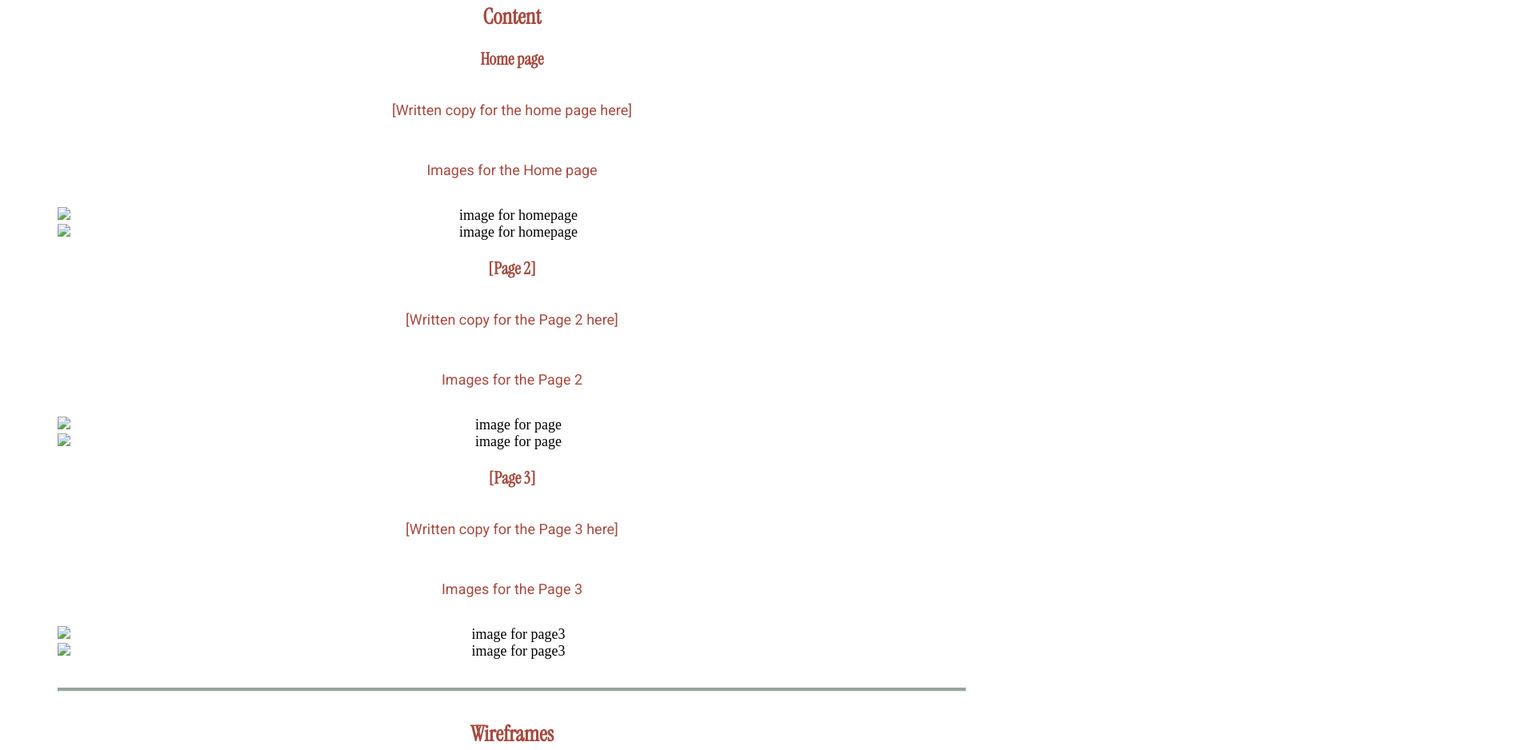
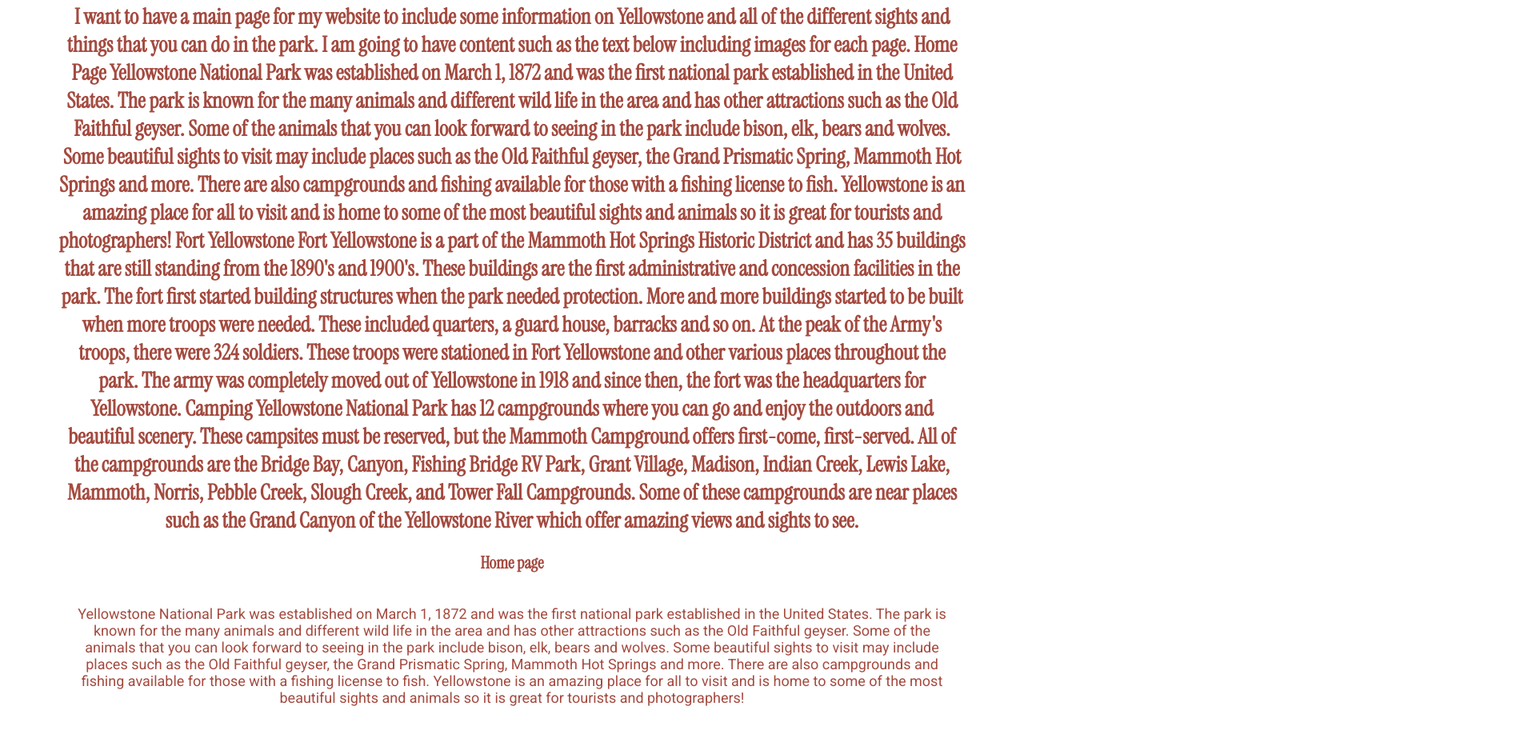
Before and after one commit to nrwalla86/wdd130-2, a plain HTML site: page yellowstone/site-plan.html in a window 1280 px wide. Shown: the part 2420-3358 px from the top of the page at 80% size, 1920 px wide, since content can reach past the window. Drawn offline with Linux system fonts and the light colour scheme.

Commit message:
added content and changed nav names

```diff
--- a/yellowstone/site-plan.html
+++ b/yellowstone/site-plan.html
@@ -87,8 +87,8 @@
       <!-- Think about how you want your navigation bar to look. In the site-plan.css file change the colors to your colors to get the look you desire. -->
       <nav>
         <a href="#">Home</a>
-        <a href="#">Page2</a>
-        <a href="#">Page3</a>
+        <a href="#">Fort Yellowstone</a>
+        <a href="#">Camping</a>
       </nav>
       <hr>
       <h2>
@@ -99,10 +99,10 @@
           Home
         </div>
         <div class="sm-page2">
-          [Page2] <!-- change this -->
+          Fort Yellowstone <!-- change this -->
         </div>
         <div class="sm-page3">
-          [Page3]  <!-- change this -->
+          Camping  <!-- change this -->
         </div>
 
         <div class="top">
@@ -120,33 +120,76 @@
       <!-- --------Content Section -------------- -->
       <hr>
       <h2>
-        Content
+        I want to have a main page for my website to include some information on Yellowstone and all of the different sights
+        and things that you can do in the park. I am going to have content such as the text below including images for each page.
+
+          Home Page
+
+          Yellowstone National Park was established on March 1, 1872 and was the first national park established
+        in the United States. The park is known for the many animals and different wild life in the area and has
+        other attractions such as the Old Faithful geyser. Some of the animals that you can look forward to seeing
+        in the park include bison, elk, bears and wolves.
+          Some beautiful sights to visit may include places such as the Old Faithful geyser, the Grand Prismatic Spring,
+        Mammoth Hot Springs and more. There are also campgrounds and fishing available for those with a fishing license
+        to fish. Yellowstone is an amazing place for all to visit and is home to some of the most beautiful sights and
+        animals so it is great for tourists and photographers!
+
+        Fort Yellowstone
+
+          Fort Yellowstone is a part of the Mammoth Hot Springs Historic District and has 35 buildings that are still standing from the 1890's and 1900's.
+        These buildings are the first administrative and concession facilities in the park. The fort first started building structures when the park needed
+        protection. More and more buildings started to be built when more troops were needed. These included quarters, a guard house, barracks and so on. At
+        the peak of the Army's troops, there were 324 soldiers. These troops were stationed in Fort Yellowstone and other various places throughout the park.
+        The army was completely moved out of Yellowstone in 1918 and since then, the fort was the headquarters for Yellowstone.
+
+        Camping
+
+          Yellowstone National Park has 12 campgrounds where you can go and enjoy the outdoors and beautiful scenery. These campsites must be reserved,
+        but the Mammoth Campground offers first-come, first-served. All of the campgrounds are the Bridge Bay, Canyon, Fishing Bridge RV Park, Grant Village,
+        Madison, Indian Creek, Lewis Lake, Mammoth, Norris, Pebble Creek, Slough Creek, and Tower Fall Campgrounds. Some of these campgrounds are near places
+        such as the Grand Canyon of the Yellowstone River which offer amazing views and sights to see.
+
       </h2>
       <h3>Home page</h3>
       <p>
-        [Written copy for the home page here]
+          Yellowstone National Park was established on March 1, 1872 and was the first national park established
+        in the United States. The park is known for the many animals and different wild life in the area and has
+        other attractions such as the Old Faithful geyser. Some of the animals that you can look forward to seeing
+        in the park include bison, elk, bears and wolves.
+          Some beautiful sights to visit may include places such as the Old Faithful geyser, the Grand Prismatic Spring,
+        Mammoth Hot Springs and more. There are also campgrounds and fishing available for those with a fishing license
+        to fish. Yellowstone is an amazing place for all to visit and is home to some of the most beautiful sights and
+        animals so it is great for tourists and photographers!
+
       </p>
       <p>Images for the Home page</p>
-        <img src="#" alt="image for homepage">
-        <img src="#" alt="image for homepage">
+        <img src="Images\calistogaspa-ttd-old-faithful-geyser.jpg" alt="image for homepage">
+        <img src="Images\f9d5779479142f3.avif" alt="image for homepage">
 
       </ul>
-      <h3>[Page 2]</h3>
+      <h3>Fort Yellowstone</h3>
       <p>
-        [Written copy for the Page 2 here]
+          Fort Yellowstone is a part of the Mammoth Hot Springs Historic District and has 35 buildings that are still standing from the 1890's and 1900's.
+        These buildings are the first administrative and concession facilities in the park. The fort first started building structures when the park needed
+        protection. More and more buildings started to be built when more troops were needed. These included quarters, a guard house, barracks and so on. At
+        the peak of the Army's troops, there were 324 soldiers. These troops were stationed in Fort Yellowstone and other various places throughout the park.
+        The army was completely moved out of Yellowstone in 1918 and since then, the fort was the headquarters for Yellowstone.
       </p>
       <p>Images for the Page 2</p>
-        <img src="#" alt="image for page">
-        <img src="#" alt="image for page">
+        <img src="Images\Fort Yellowstone 1.jpg" alt="image for page">
+        <img src="Images\FortYellowstone2.jpg" alt="image for page">
 
       </ul>
-      <h3>[Page 3]</h3>
+      <h3>Camping</h3>
       <p>
-        [Written copy for the Page 3 here]
+        Yellowstone National Park has 12 campgrounds where you can go and enjoy the outdoors and beautiful scenery. These campsites must be reserved,
+        but the Mammoth Campground offers first-come, first-served. All of the campgrounds are the Bridge Bay, Canyon, Fishing Bridge RV Park, Grant Village,
+        Madison, Indian Creek, Lewis Lake, Mammoth, Norris, Pebble Creek, Slough Creek, and Tower Fall Campgrounds. Some of these campgrounds are near places
+        such as the Grand Canyon of the Yellowstone River which offer amazing views and sights to see.
       </p>
       <p>Images for the Page 3</p>
-        <img src="#" alt="image for page3">
-        <img src="#" alt="image for page3">
+        <img src="Images\campground-list.jpg" alt="image for page3">
+        <img src="Images\Yellowstone-National-Park-Camping.jpg" alt="image for page3">
 
       </ul>
       <hr>
```
